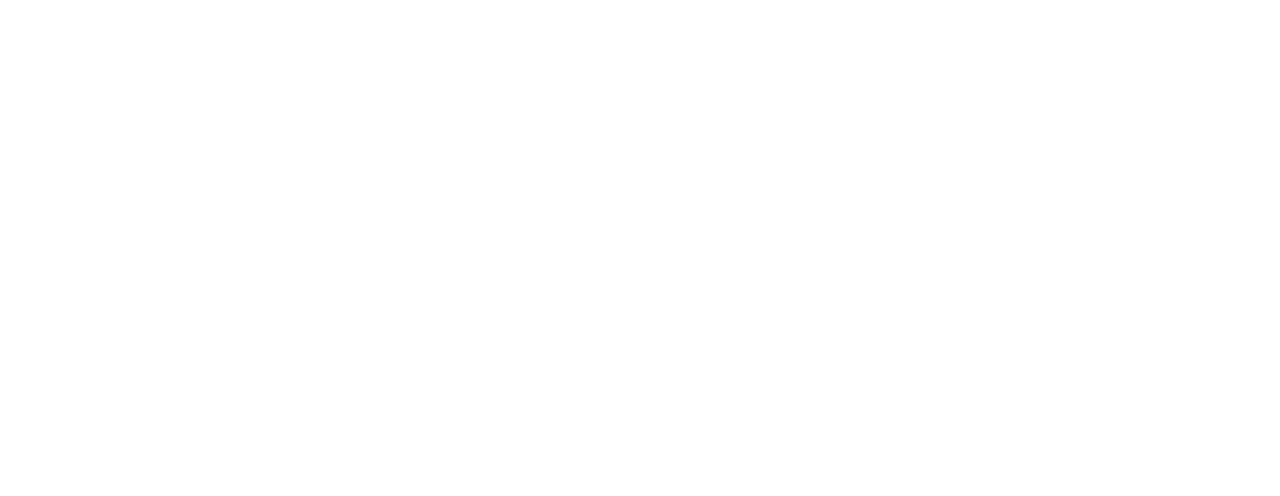
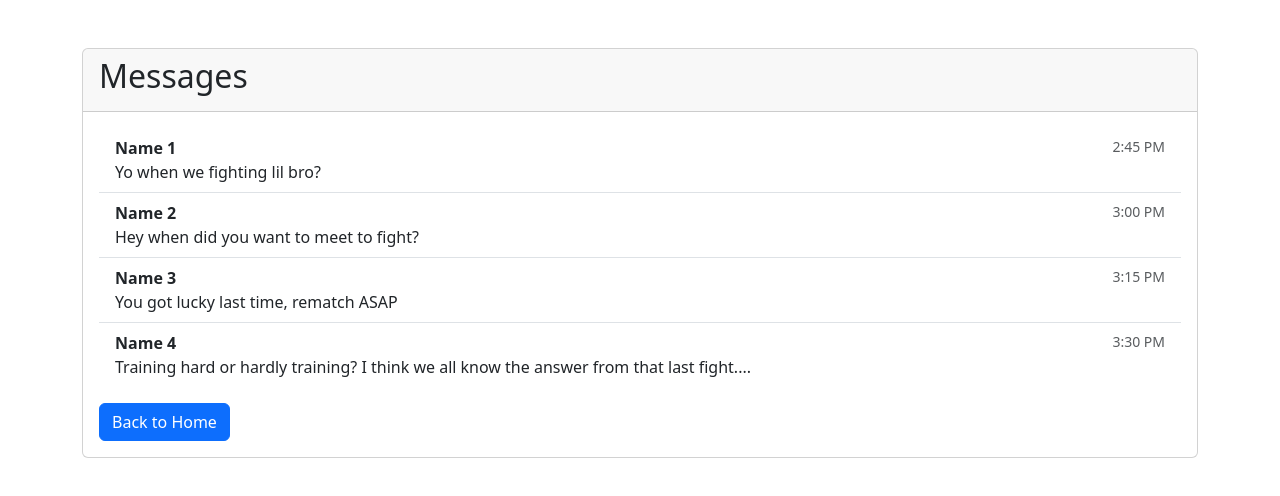
Before and after one commit to khimabaja/hackathon-2025, a React (Create React App) app: page /messages in a window 1280 px wide. Before the commit this address had no page. Shown: the top 496 px of the page. Built offline with nearby package versions, Linux system fonts and the light colour scheme.

Commit message:
added msg,match, profile

```diff
--- a/src/App.js
+++ b/src/App.js
@@ -1,7 +1,11 @@
+// src/App.js
 import React from 'react';
 import { BrowserRouter as Router, Route, Routes, Navigate } from 'react-router-dom';
 import Login from './components/Login';
 import Home from './components/Home';
+import Profile from './components/Profile';
+import Messages from './components/Messages';
+import Matches from './components/Matches'; // <-- Import the new Matches component
 
 function App() {
   return (
@@ -10,6 +14,9 @@ function App() {
         <Routes>
           <Route path="/login" element={<Login />} />
           <Route path="/home" element={<Home />} />
+          <Route path="/profile" element={<Profile />} />
+          <Route path="/messages" element={<Messages />} />
+          <Route path="/matches" element={<Matches />} />  {/* <-- Matches route */}
           <Route path="/" element={<Navigate replace to="/login" />} />
         </Routes>
       </div>
--- a/src/components/Home.js
+++ b/src/components/Home.js
@@ -1,4 +1,3 @@
-// src/components/Home.js
 import React, { useState } from 'react';
 import { Container, Row, Col, Card, Button, Nav, Alert } from 'react-bootstrap';
 import { useNavigate } from 'react-router-dom';
@@ -43,13 +42,13 @@ function Home() {
         <Col>
           <Nav className="justify-content-between">
             <Nav.Item>
-              <Nav.Link href="#profile">My Profile</Nav.Link>
+              <Nav.Link onClick={() => navigate('/profile')}>My Profile</Nav.Link>
             </Nav.Item>
             <Nav.Item>
-              <Nav.Link href="#matches">Matches</Nav.Link>
+             <Nav.Link onClick={() => navigate('/messages')}>Messages</Nav.Link>
             </Nav.Item>
             <Nav.Item>
-              <Nav.Link href="#messages">Messages</Nav.Link>
+              <Nav.Link onClick={() => navigate('/matches')}>Matches</Nav.Link>
             </Nav.Item>
             <Nav.Item>
               <Button variant="outline-danger" size="sm" onClick={() => navigate('/login')}>
--- /dev/null
+++ b/src/components/Matches.js
@@ -0,0 +1,60 @@
+// src/components/Matches.js
+import React from 'react';
+import { useNavigate } from 'react-router-dom';
+import { Container, Card, ListGroup, Button } from 'react-bootstrap';
+
+function Matches() {
+  const navigate = useNavigate();
+
+  // Some fake match data
+  const fakeMatches = [
+    {
+      id: 1,
+      date: 'March 1, 2025',
+      time: '7:00 PM',
+      address: '123 Fight Club St, Some City, SC',
+      opponent: 'Name 1'
+    },
+    {
+      id: 2,
+      date: 'March 15, 2025',
+      time: '9:00 PM',
+      address: '456 Underground Ave, Another City, NC',
+      opponent: 'Name 2'
+    },
+    {
+      id: 3,
+      date: 'April 2, 2025',
+      time: '8:30 PM',
+      address: '789 Back Alley Rd, Fightville, TX',
+      opponent: 'Name 3'
+    },
+  ];
+
+  return (
+    <Container className="mt-5">
+      <Card>
+        <Card.Header>
+          <h2>Upcoming Matches</h2>
+        </Card.Header>
+        <Card.Body>
+          <ListGroup variant="flush">
+            {fakeMatches.map(match => (
+              <ListGroup.Item key={match.id}>
+                <p><strong>Date:</strong> {match.date}</p>
+                <p><strong>Time:</strong> {match.time}</p>
+                <p><strong>Location:</strong> {match.address}</p>
+                <p><strong>Opponent:</strong> {match.opponent}</p>
+              </ListGroup.Item>
+            ))}
+          </ListGroup>
+          <Button variant="primary" className="mt-3" onClick={() => navigate('/home')}>
+            Back to Home
+          </Button>
+        </Card.Body>
+      </Card>
+    </Container>
+  );
+}
+
+export default Matches;
--- /dev/null
+++ b/src/components/Messages.js
@@ -0,0 +1,64 @@
+// src/components/Messages.js
+import React from 'react';
+import { Container, Card, ListGroup, Button } from 'react-bootstrap';
+import { useNavigate } from 'react-router-dom';
+
+function Messages() {
+  const navigate = useNavigate();
+
+  // Fake DM messages
+  const fakeMessages = [
+    {
+      id: 1,
+      sender: 'Name 1',
+      text: "Yo when we fighting lil bro?",
+      time: '2:45 PM',
+    },
+    {
+      id: 2,
+      sender: 'Name 2',
+      text: "Hey when did you want to meet to fight?",
+      time: '3:00 PM',
+    },
+    {
+      id: 3,
+      sender: 'Name 3',
+      text: "You got lucky last time, rematch ASAP",
+      time: '3:15 PM',
+    },
+    {
+      id: 4,
+      sender: 'Name 4',
+      text: "Training hard or hardly training? I think we all know the answer from that last fight....",
+      time: '3:30 PM',
+    },
+  ];
+
+  return (
+    <Container className="mt-5">
+      <Card>
+        <Card.Header>
+          <h2>Messages</h2>
+        </Card.Header>
+        <Card.Body>
+          <ListGroup variant="flush">
+            {fakeMessages.map((message) => (
+              <ListGroup.Item key={message.id}>
+                <div className="d-flex justify-content-between">
+                  <strong>{message.sender}</strong>
+                  <small className="text-muted">{message.time}</small>
+                </div>
+                <p className="mb-0">{message.text}</p>
+              </ListGroup.Item>
+            ))}
+          </ListGroup>
+          <Button variant="primary" className="mt-3" onClick={() => navigate('/home')}>
+            Back to Home
+          </Button>
+        </Card.Body>
+      </Card>
+    </Container>
+  );
+}
+
+export default Messages;
--- /dev/null
+++ b/src/components/Profile.js
@@ -0,0 +1,55 @@
+import React from 'react';
+import { useNavigate } from 'react-router-dom';
+import { Button, Card, Container, Row, Col } from 'react-bootstrap';
+
+function Profile() {
+  const navigate = useNavigate();
+
+  const goHome = () => {
+    navigate('/home');
+  };
+
+  const uploadImage = () => {
+    alert('This is a fake upload button!');
+  };
+
+  return (
+    <Container className="mt-5">
+      <Card>
+        <Card.Header>
+          <h2>John Doe</h2>
+        </Card.Header>
+        <Card.Body>
+          <Row>
+            <Col md={4}>
+              <Card.Img
+                variant="top"
+                src="https://via.placeholder.com/300x300.png?text=Profile+Image"
+                alt="Profile"
+              />
+              <Button variant="secondary" className="mt-3" onClick={uploadImage}>
+                Upload Image
+              </Button>
+            </Col>
+            <Col md={8}>
+              <Card.Text>
+                <p><strong>Height:</strong> 6'1" (185 cm)</p>
+                <p><strong>Weight:</strong> 220 lbs (100 kg)</p>
+                <p><strong>Reach:</strong> 78 inches (198 cm)</p>
+                <p><strong>Record:</strong> 15 Wins / 2 Losses</p>
+                <p>
+                  <strong>Bio:</strong> Pull up lil bro unless u scared
+                </p>
+              </Card.Text>
+              <Button variant="primary" onClick={goHome}>
+                Back to Home
+              </Button>
+            </Col>
+          </Row>
+        </Card.Body>
+      </Card>
+    </Container>
+  );
+}
+
+export default Profile;
```
